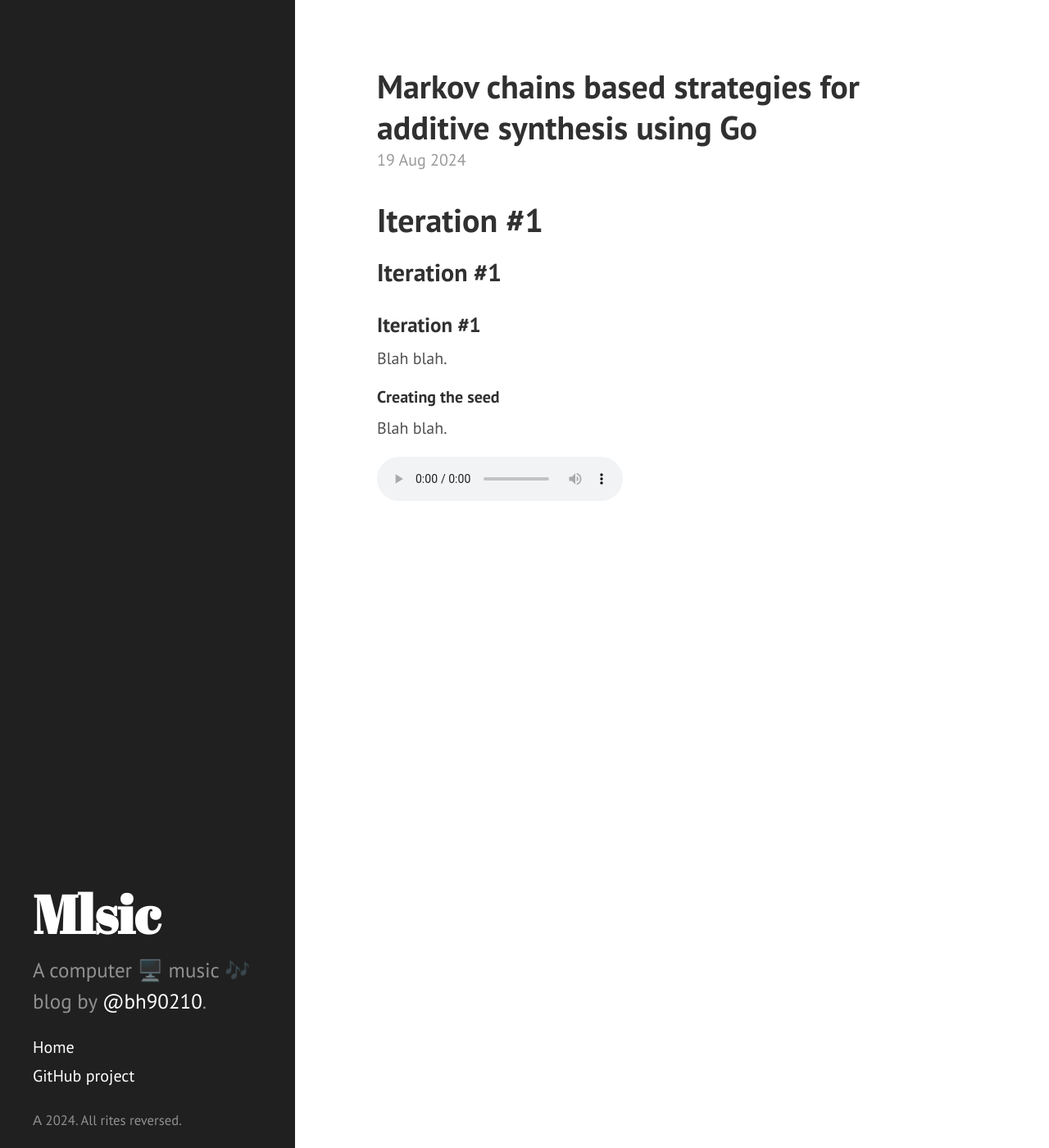
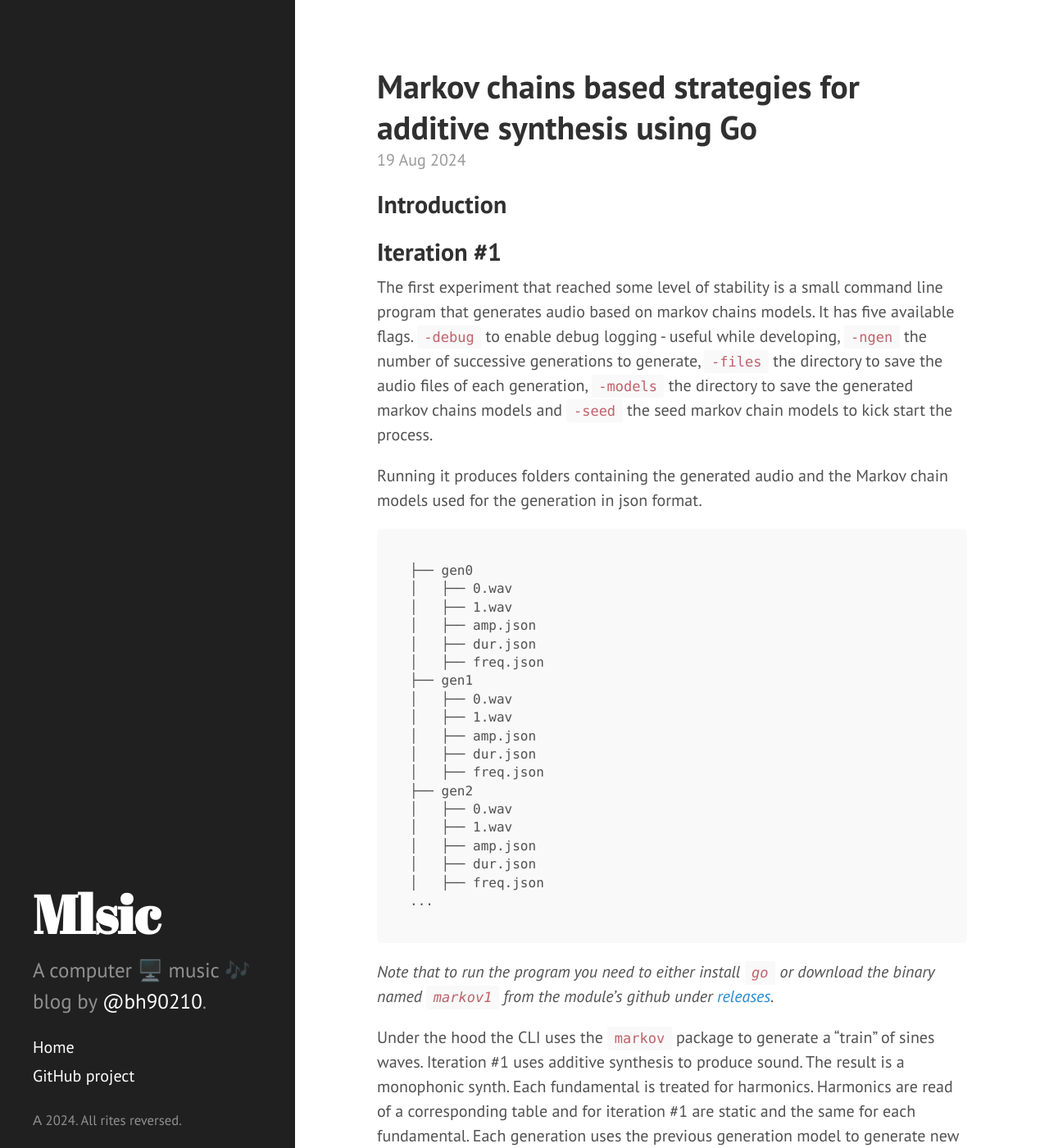
Before and after one commit to bh90210/mlsic, a Jekyll site: the page built from docs/_posts/2024-08-19-markov-chains.md, in a window 1280 px wide and 1400 px high. Shown: the whole window at 82% size. Built offline with Jekyll 4.4.1, drawn with Linux system fonts in a browser that asks for light colours; some of the changed text lies outside the part shown.

Commit message:
Diagrams

````diff
--- a/docs/_posts/2024-08-19-markov-chains.md
+++ b/docs/_posts/2024-08-19-markov-chains.md
@@ -3,15 +3,49 @@
 title: Markov chains based strategies for additive synthesis using Go
 ---
 
-# Iteration #1
+## Introduction
 
 ## Iteration #1
 
-### Iteration #1
+The first experiment that reached some level of stability is a small command line program that generates audio based on markov chains models. It has five available flags. `-debug` to enable debug logging - useful while developing, `-ngen` the number of successive generations to generate, `-files` the directory to save the audio files of each generation, `-models` the directory to save the generated markov chains models and `-seed` the seed markov chain models to kick start the process.
 
-Blah blah.
+Running it produces folders containing the generated audio and the Markov chain models used for the generation in json format.
 
-#### Creating the seed
+```
+├── gen0
+│   ├── 0.wav
+│   ├── 1.wav
+│   ├── amp.json
+│   ├── dur.json
+│   ├── freq.json
+├── gen1
+│   ├── 0.wav
+│   ├── 1.wav
+│   ├── amp.json
+│   ├── dur.json
+│   ├── freq.json
+├── gen2
+│   ├── 0.wav
+│   ├── 1.wav
+│   ├── amp.json
+│   ├── dur.json
+│   ├── freq.json
+...
+```
+
+_Note that to run the program you need to either install `go` or download the binary named `markov1` from the module's github under [releases](https://github.com/bh90210/mlsic/releases)._
+
+Under the hood the CLI uses the `markov` package to generate a "train" of sines waves. Iteration #1 uses additive synthesis to produce sound. The result is a monophonic synth. Each fundamental is treated for harmonics. Harmonics are read of a corresponding table and for iteration #1 are static and the same for each fundamental. Each generation uses the previous generation model to generate new values for the sine waves. Gen0 uses the seed models.
+
+```mermaid
+graph TD;
+    A-->B;
+    A-->C;
+    B-->D;
+    C-->D;
+```
+
+### Creating the seed
 
 Blah blah.
 
````
Also changed, not shown: 1 other file.
